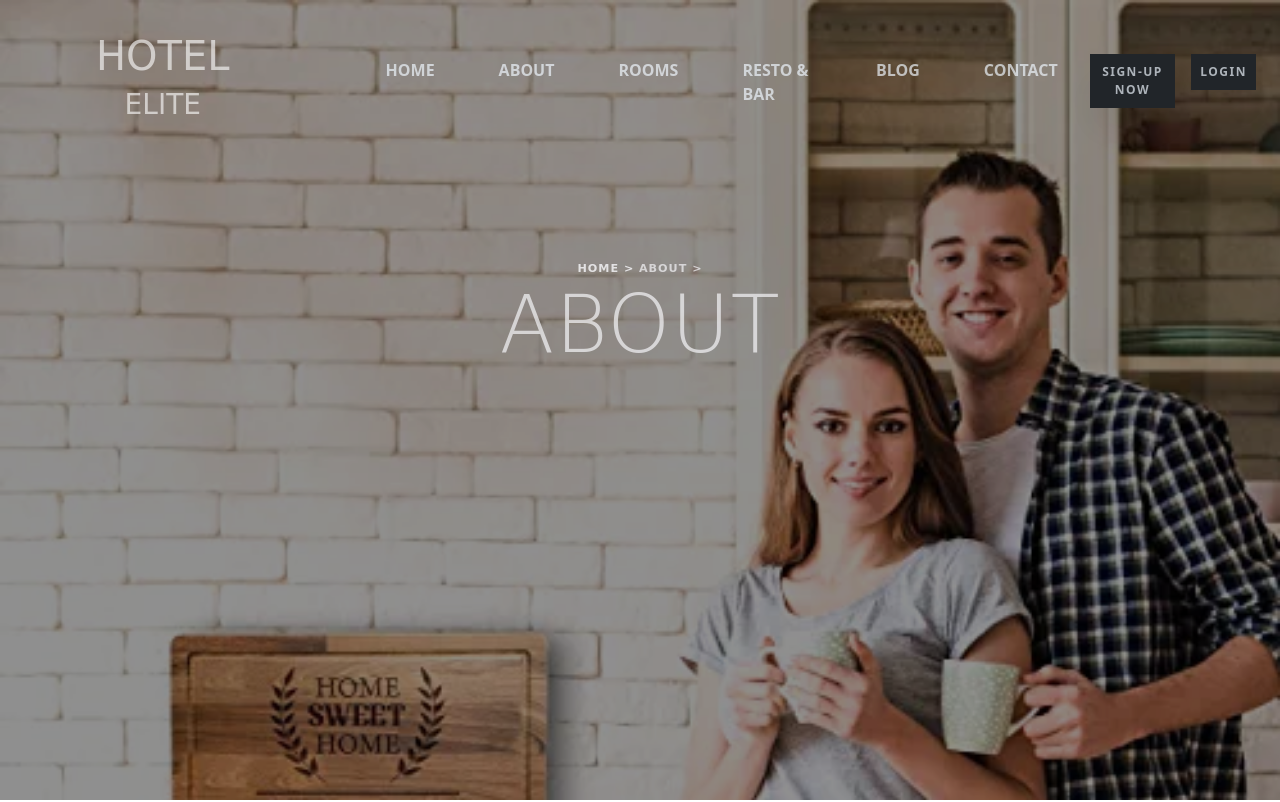
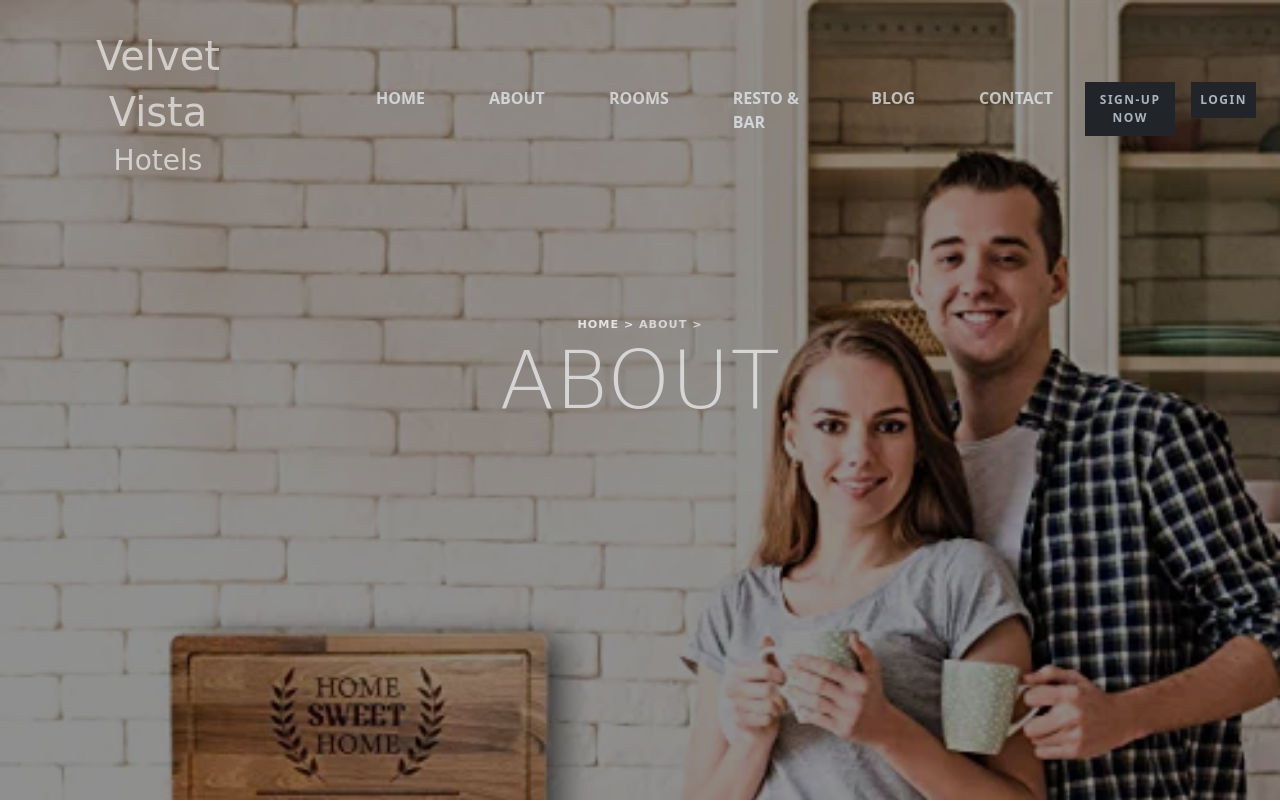
Before and after one commit to BhoomikaChouhan/HotelWebsite, a plain HTML site: page html/aboutus2.html in a window 1280 px wide. Shown: the top 802 px of the page. Drawn offline with nearby package versions, Linux system fonts and the light colour scheme.

Commit message:
Update aboutus2.html

```diff
--- a/html/aboutus2.html
+++ b/html/aboutus2.html
@@ -29,8 +29,9 @@
         <div class="container-fluid">
           <div id="logo" class="pt-4 ms-lg-5 ps-lg-4">
             <a class="navbar-brand" href="../html/index.html">
-              <h1>HOTEL</h1>
-              <h3>ELITE</h3>
+               <h1>Velvet</h1>
+            <h1>Vista</h1>
+          <h3>Hotels</h3>
             </a>
           </div>
           <button class="navbar-toggler" type="button" data-bs-toggle="collapse" data-bs-target="#navbarSupportedContent" aria-controls="navbarSupportedContent" aria-expanded="false" aria-label="Toggle navigation">
```
